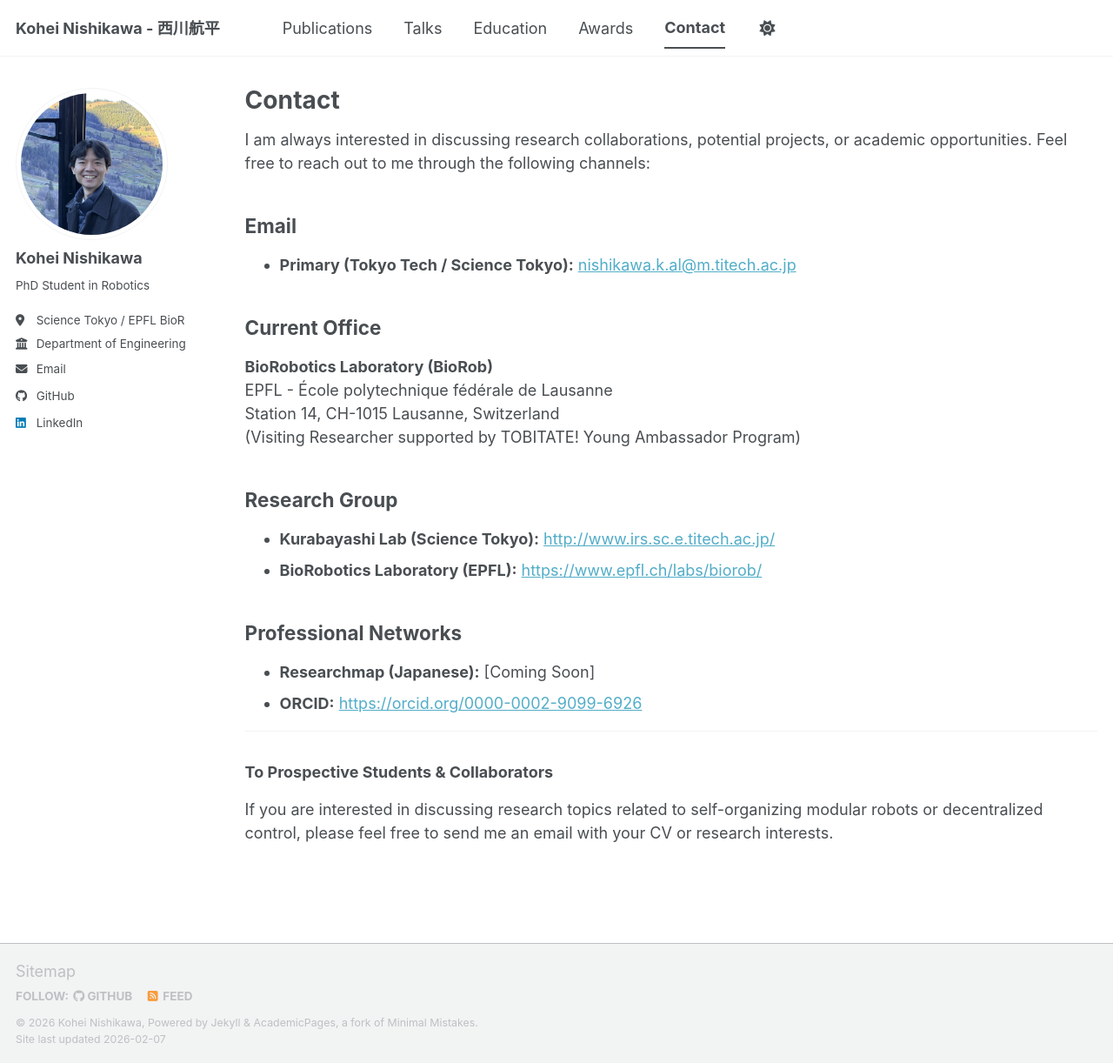
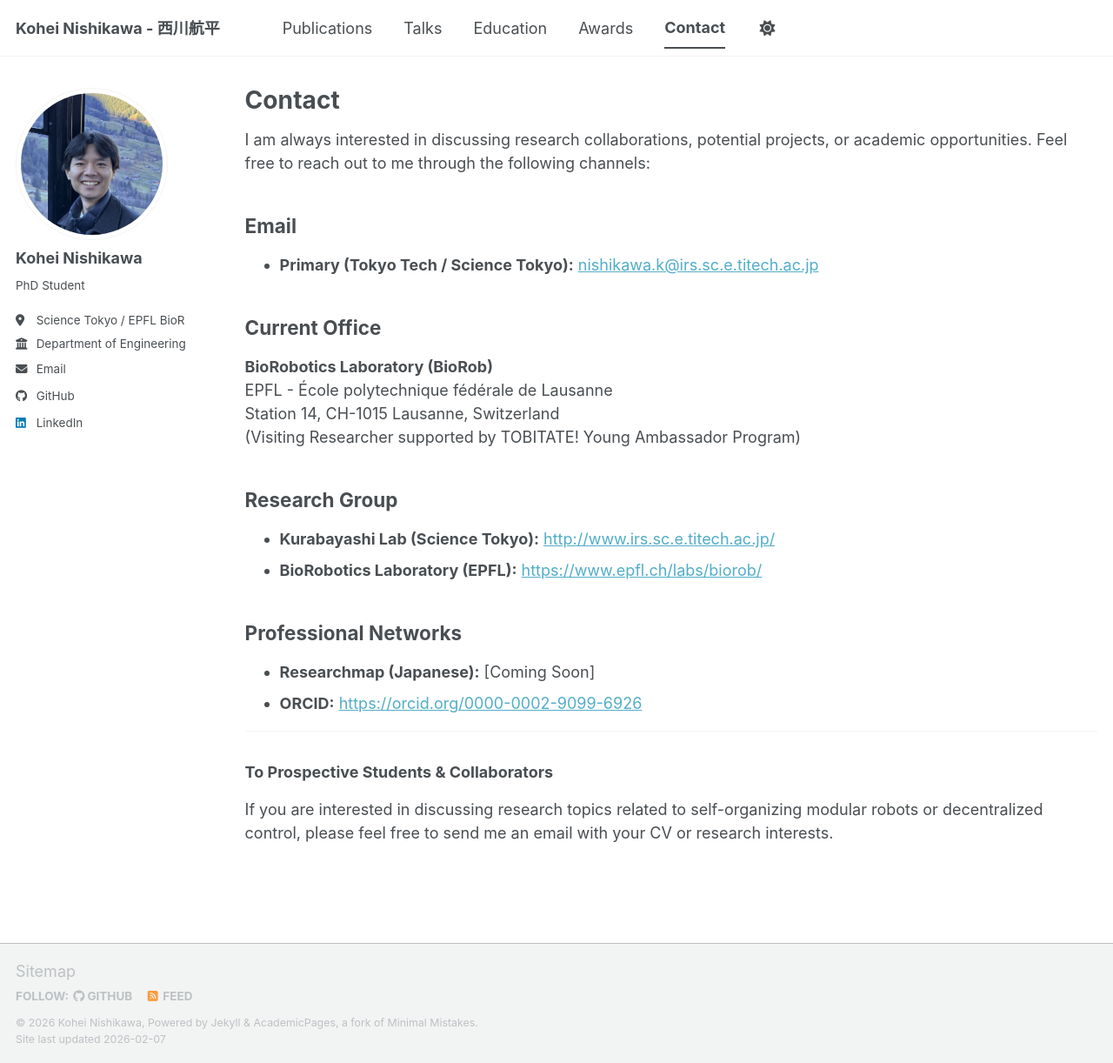
Before and after one commit to nishikawak529/nishikawak529.github.io, a Jekyll site: the page built from _pages/contact.md, in a window 1280 px wide and 1222 px high. Shown: the whole window at 87% size. Built offline with Jekyll 4.4.1, drawn with Linux system fonts in a browser that asks for light colours; a script bundle is joined from its source files by our own code; library files that are not in the unit come from our copies.

Commit message:
Update bio and email contact information

```diff
--- a/_config.yml
+++ b/_config.yml
@@ -26,7 +26,7 @@ author:
   avatar           : "profile.jpg"
   name             : "Kohei Nishikawa"
   pronouns         : # example: "she/her"
-  bio              : "PhD Student in Robotics"
+  bio              : "PhD Student"
   location         : "Science Tokyo / EPFL BioRob"
   employer         : "Department of Engineering"
   uri              : # URL
--- a/_pages/contact.md
+++ b/_pages/contact.md
@@ -10,7 +10,7 @@ author_profile: true
 I am always interested in discussing research collaborations, potential projects, or academic opportunities. Feel free to reach out to me through the following channels:
 
 ## Email
-* **Primary (Tokyo Tech / Science Tokyo):** [nishikawa.k.al@m.titech.ac.jp](mailto:nishikawa.k.al@m.titech.ac.jp)
+* **Primary (Tokyo Tech / Science Tokyo):** [nishikawa.k@irs.sc.e.titech.ac.jp](mailto:nishikawa.k@irs.sc.e.titech.ac.jp)
 
 ## Current Office
 **BioRobotics Laboratory (BioRob)**
```
Also changed, not shown: images/profile.jpg.
